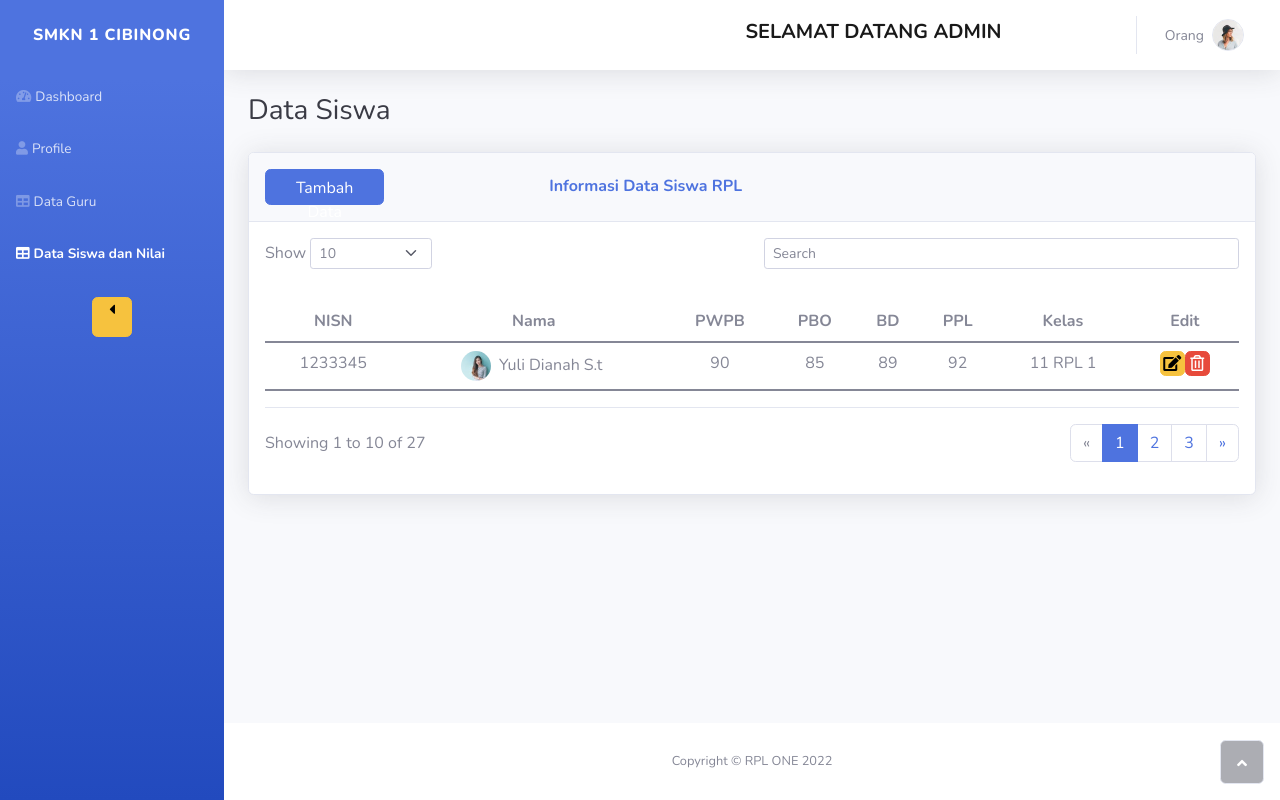
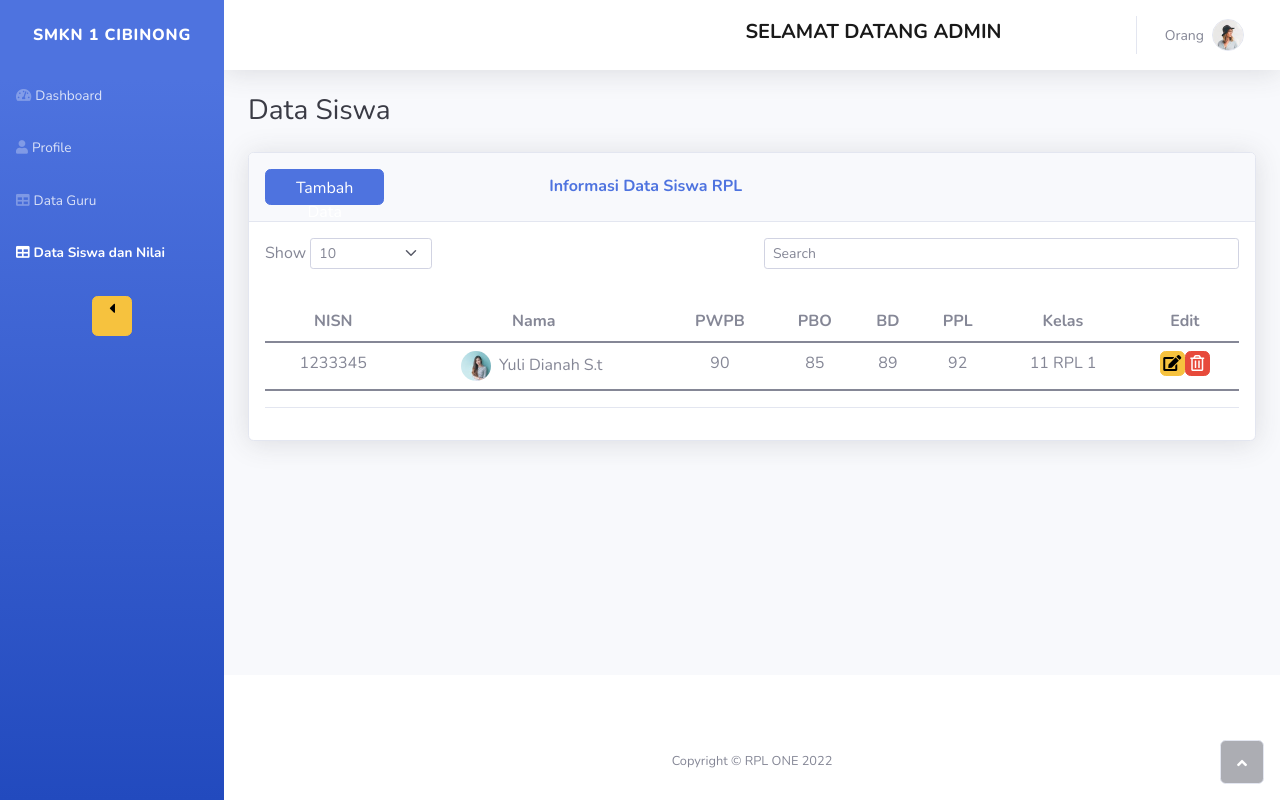
Before and after one commit to zaki2525/projek-fiks, a PHP site: page /admin/dtsiswa_nilai_admin.php in a window 1280 px wide. Run offline with PHP 8.4, Linux system fonts and the light colour scheme.

Commit message:
rapihin admin

```diff
--- a/admin/dtsiswa_nilai_admin.php
+++ b/admin/dtsiswa_nilai_admin.php
@@ -5,25 +5,26 @@
     <meta charset="utf-8">
     <meta name="viewport" content="width=device-width, initial-scale=1.0, shrink-to-fit=no">
     <title>Table - Brand</title>
-    <link rel="stylesheet" href="assets/bootstrap/css/bootstrap.min.css">
+    <link rel="stylesheet" href="../assets/bootstrap/css/bootstrap.min.css">
     <link rel="stylesheet" href="https://fonts.googleapis.com/css?family=Nunito:200,200i,300,300i,400,400i,600,600i,700,700i,800,800i,900,900i">
-    <link rel="stylesheet" href="assets/fonts/fontawesome-all.min.css">
-    <link rel="stylesheet" href="assets/fonts/font-awesome.min.css">
-    <link rel="stylesheet" href="assets/fonts/ionicons.min.css">
-    <link rel="stylesheet" href="assets/fonts/fontawesome5-overrides.min.css">
-    <link rel="stylesheet" href="assets/css/Article-List.css">
-    <link rel="stylesheet" href="assets/css/Features-Clean.css">
-    <link rel="stylesheet" href="assets/css/Footer-Basic.css">
+    <link rel="stylesheet" href="../assets/fonts/fontawesome-all.min.css">
+    <link rel="stylesheet" href="../assets/fonts/font-awesome.min.css">
+    <link rel="stylesheet" href="../assets/fonts/ionicons.min.css">
+    <link rel="stylesheet" href="../assets/fonts/fontawesome5-overrides.min.css">
+    <link rel="stylesheet" href="../assets/css/Article-List.css">
+    <link rel="stylesheet" href="../assets/css/Features-Clean.css">
+    <link rel="stylesheet" href="../assets/css/Footer-Basic.css">
 </head>
 
 <body id="page-top">
     <div id="wrapper">
         <nav class="navbar navbar-dark align-items-start sidebar sidebar-dark accordion bg-gradient-primary p-0">
-            <div class="container-fluid d-flex flex-column p-0"><a class="navbar-brand d-flex justify-content-center align-items-center sidebar-brand m-0" href="#">
+            <div class="container-fluid d-flex flex-column p-0">
+                <a class="navbar-brand d-flex justify-content-center align-items-center sidebar-brand m-0" href="#">
                     <div class="sidebar-brand-icon rotate-n-15"></div>
                     <div class="sidebar-brand-text mx-3"><span>smkn 1 cibinong</span></div>
                 </a>
-                <hr class="sidebar-divider my-0">
+                <!-- <hr class="sidebar-divider my-0"> -->
                 <ul class="navbar-nav text-light" id="accordionSidebar">
                     <li class="nav-item"><a class="nav-link" href="hal_admin.php"><i class="fas fa-tachometer-alt"></i><span>Dashboard</span></a></li>
                     <li class="nav-item"><a class="nav-link" href="profile_admin.php"><i class="fas fa-user"></i><span>Profile</span></a></li>
@@ -57,7 +58,7 @@
                             </li>
                             <div class="d-none d-sm-block topbar-divider"></div>
                             <li class="nav-item dropdown no-arrow">
-                                <div class="nav-item dropdown no-arrow"><a class="dropdown-toggle nav-link" aria-expanded="false" data-bs-toggle="dropdown" href="#"><span class="d-none d-lg-inline me-2 text-gray-600 small">Orang</span><img class="border rounded-circle img-profile" src="assets/img/avatars/avatar4.jpeg"></a>
+                                <div class="nav-item dropdown no-arrow"><a class="dropdown-toggle nav-link" aria-expanded="false" data-bs-toggle="dropdown" href="#"><span class="d-none d-lg-inline me-2 text-gray-600 small">Orang</span><img class="border rounded-circle img-profile" src="../assets/img/avatars/avatar4.jpeg"></a>
                                     <div class="dropdown-menu shadow dropdown-menu-end animated--grow-in"><a class="dropdown-item" href="profile_admin.php"><i class="fas fa-user fa-sm fa-fw me-2 text-gray-400"></i>&nbsp;Profile</a><a class="dropdown-item" href="#"><i class="fas fa-cogs fa-sm fa-fw me-2 text-gray-400"></i>&nbsp;Settings</a><a class="dropdown-item" href="#"><i class="fas fa-list fa-sm fa-fw me-2 text-gray-400"></i>&nbsp;Activity log</a>
                                         <div class="dropdown-divider"></div><a class="dropdown-item" href="index.php"><i class="fas fa-sign-out-alt fa-sm fa-fw me-2 text-gray-400"></i>&nbsp;Logout</a>
                                     </div>
@@ -103,7 +104,7 @@
                                     <tbody>
                                         <tr>
                                             <td style="text-align: center;">1233345</td>
-                                            <td style="text-align: center;"><img class="rounded-circle me-2" width="30" height="30" src="assets/img/avatars/avatar2.jpeg">Yuli Dianah S.t&nbsp;</td>
+                                            <td style="text-align: center;"><img class="rounded-circle me-2" width="30" height="30" src="../assets/img/avatars/avatar2.jpeg">Yuli Dianah S.t&nbsp;</td>
                                             <td style="text-align: center;">90</td>
                                             <td style="text-align: center;">85</td>
                                             <td style="text-align: center;">89</td>
@@ -119,35 +120,19 @@
                                     </tfoot>
                                 </table>
                             </div>
-                            <div class="row">
-                                <div class="col-md-6 align-self-center">
-                                    <p id="dataTable_info" class="dataTables_info" role="status" aria-live="polite">Showing 1 to 10 of 27</p>
-                                </div>
-                                <div class="col-md-6">
-                                    <nav class="d-lg-flex justify-content-lg-end dataTables_paginate paging_simple_numbers">
-                                        <ul class="pagination">
-                                            <li class="page-item disabled"><a class="page-link" href="#" aria-label="Previous"><span aria-hidden="true">«</span></a></li>
-                                            <li class="page-item active"><a class="page-link" href="#">1</a></li>
-                                            <li class="page-item"><a class="page-link" href="#">2</a></li>
-                                            <li class="page-item"><a class="page-link" href="#">3</a></li>
-                                            <li class="page-item"><a class="page-link" href="#" aria-label="Next"><span aria-hidden="true">»</span></a></li>
-                                        </ul>
-                                    </nav>
-                                </div>
-                            </div>
                         </div>
                     </div>
                 </div>
             </div>
             <footer class="bg-white sticky-footer">
                 <div class="container my-auto">
-                    <div class="text-center my-auto copyright"><span>Copyright © RPL ONE 2022</span></div>
+                    <div class="text-center my-auto copyright mt-5"><span>Copyright © RPL ONE 2022</span></div>
                 </div>
             </footer>
         </div><a class="border rounded d-inline scroll-to-top" href="#page-top"><i class="fas fa-angle-up"></i></a>
     </div>
-    <script src="assets/bootstrap/js/bootstrap.min.js"></script>
-    <script src="assets/js/theme.js"></script>
+    <script src="../assets/bootstrap/js/bootstrap.min.js"></script>
+    <script src="../assets/js/theme.js"></script>
 </body>
 
 </html>
```
Also changed, not shown: guru/hal_guru.php (+14 -14 lines).
